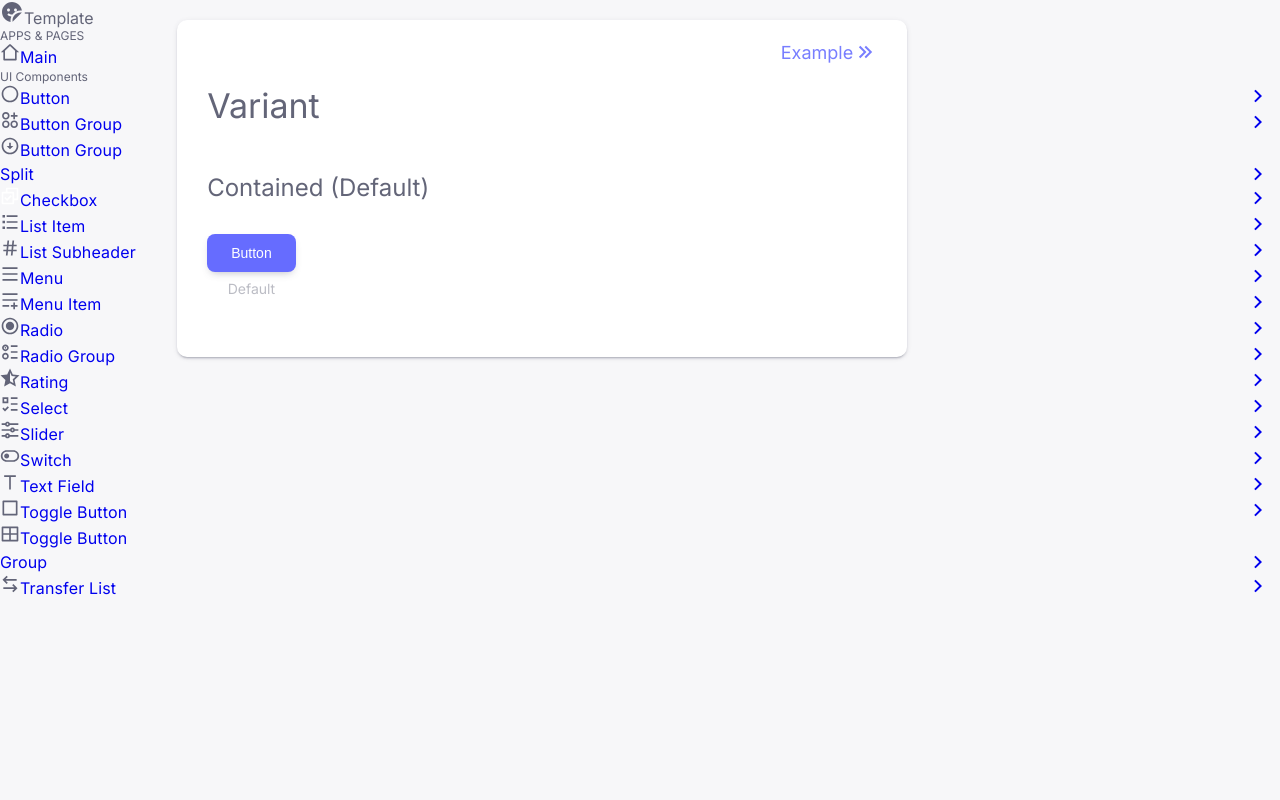
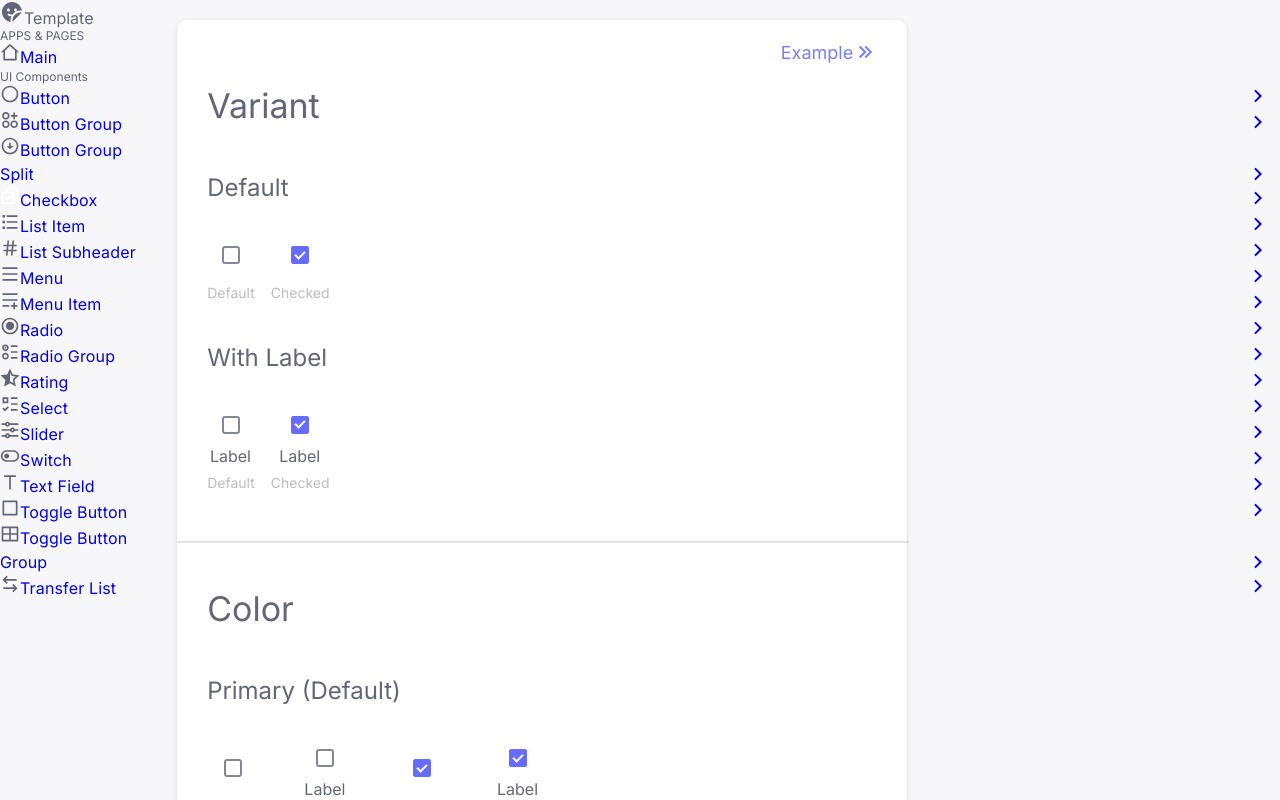
Before and after one commit to HaJaehyeong/template, a Next.js app: page /how-to-use/checkbox in a window 1280 px wide. Built offline with nearby package versions, Linux system fonts and the light colour scheme.

Commit message:
modify checkbox disabled design and add checkbox sample component

```diff
--- a/src/app/(sample)/how-to-use/(ui-components)/checkbox/_components/checkbox-sample/checkbox-sample.tsx
+++ b/src/app/(sample)/how-to-use/(ui-components)/checkbox/_components/checkbox-sample/checkbox-sample.tsx
@@ -1,4 +1,4 @@
-import UiButton from '@/ui/button/button';
+import UiCheckBox from '@/ui/checkbox/checkbox';
 import { memo } from 'react';
 import styles from './checkbox-sample.module.scss';
 
@@ -7,11 +7,241 @@ const CheckboxSample: React.FC = () => {
     <>
       <div>
         <h4>Variant</h4>
-        <h5>Contained (Default)</h5>
+        <h5>Default</h5>
         <div className={styles.variant}>
           <div className={styles.item}>
-            <UiButton value="Button" />
+            <UiCheckBox />
             <label>Default</label>
+          </div>
+          <div className={styles.item}>
+            <UiCheckBox checked />
+            <label>Checked</label>
+          </div>
+        </div>
+        <h5>With Label</h5>
+        <div className={styles.variant}>
+          <div className={styles.item}>
+            <UiCheckBox label="Label" />
+            <label>Default</label>
+          </div>
+          <div className={styles.item}>
+            <UiCheckBox label="Label" checked />
+            <label>Checked</label>
+          </div>
+        </div>
+
+        <hr />
+
+        <h4>Color</h4>
+        <h5>Primary (Default)</h5>
+        <div className={styles.color}>
+          <div className={styles.item}>
+            <UiCheckBox />
+            <label>Primary</label>
+          </div>
+          <div className={styles.item}>
+            <UiCheckBox label="Label" />
+            <label>With Label</label>
+          </div>
+          <div className={styles.item}>
+            <UiCheckBox checked />
+            <label>Checked</label>
+          </div>
+          <div className={styles.item}>
+            <UiCheckBox label="Label" checked />
+            <label>With Label</label>
+          </div>
+        </div>
+        <h5>Secondary</h5>
+        <div className={styles.color}>
+          <div className={styles.item}>
+            <UiCheckBox color="secondary" />
+            <label>Secondary</label>
+          </div>
+          <div className={styles.item}>
+            <UiCheckBox label="Label" color="secondary" />
+            <label>With Label</label>
+          </div>
+          <div className={styles.item}>
+            <UiCheckBox color="secondary" checked />
+            <label>Checked</label>
+          </div>
+          <div className={styles.item}>
+            <UiCheckBox color="secondary" label="Label" checked />
+            <label>With Label</label>
+          </div>
+        </div>
+        <h5>Info</h5>
+        <div className={styles.color}>
+          <div className={styles.item}>
+            <UiCheckBox color="info" />
+            <label>Info</label>
+          </div>
+          <div className={styles.item}>
+            <UiCheckBox label="Label" color="info" />
+            <label>With Label</label>
+          </div>
+          <div className={styles.item}>
+            <UiCheckBox color="info" checked />
+            <label>Checked</label>
+          </div>
+          <div className={styles.item}>
+            <UiCheckBox color="info" label="Label" checked />
+            <label>With Label</label>
+          </div>
+        </div>
+        <h5>Success</h5>
+        <div className={styles.color}>
+          <div className={styles.item}>
+            <UiCheckBox color="success" />
+            <label>Success</label>
+          </div>
+          <div className={styles.item}>
+            <UiCheckBox label="Label" color="success" />
+            <label>With Label</label>
+          </div>
+          <div className={styles.item}>
+            <UiCheckBox color="success" checked />
+            <label>Checked</label>
+          </div>
+          <div className={styles.item}>
+            <UiCheckBox color="success" label="Label" checked />
+            <label>With Label</label>
+          </div>
+        </div>
+        <h5>Warning</h5>
+        <div className={styles.color}>
+          <div className={styles.item}>
+            <UiCheckBox color="warning" />
+            <label>Warning</label>
+          </div>
+          <div className={styles.item}>
+            <UiCheckBox label="Label" color="warning" />
+            <label>With Label</label>
+          </div>
+          <div className={styles.item}>
+            <UiCheckBox color="warning" checked />
+            <label>Checked</label>
+          </div>
+          <div className={styles.item}>
+            <UiCheckBox color="warning" label="Label" checked />
+            <label>With Label</label>
+          </div>
+        </div>
+        <h5>Error</h5>
+        <div className={styles.color}>
+          <div className={styles.item}>
+            <UiCheckBox color="error" />
+            <label>Error</label>
+          </div>
+          <div className={styles.item}>
+            <UiCheckBox label="Label" color="error" />
+            <label>With Label</label>
+          </div>
+          <div className={styles.item}>
+            <UiCheckBox color="error" checked />
+            <label>Checked</label>
+          </div>
+          <div className={styles.item}>
+            <UiCheckBox color="error" label="Label" checked />
+            <label>With Label</label>
+          </div>
+        </div>
+
+        <hr />
+
+        <h4>Size</h4>
+        <h5>Small</h5>
+        <div className={styles.size}>
+          <div className={styles.item}>
+            <UiCheckBox size="s" />
+            <label>Small</label>
+          </div>
+          <div className={styles.item}>
+            <UiCheckBox label="Label" size="s" checked />
+            <label>Checked</label>
+          </div>
+        </div>
+        <h5>Medium (Default)</h5>
+        <div className={styles.size}>
+          <div className={styles.item}>
+            <UiCheckBox />
+            <label>Medium</label>
+          </div>
+          <div className={styles.item}>
+            <UiCheckBox label="Label" checked />
+            <label>Checked</label>
+          </div>
+        </div>
+        <h5>Large</h5>
+        <div className={styles.size}>
+          <div className={styles.item}>
+            <UiCheckBox size="l" />
+            <label>Large</label>
+          </div>
+          <div className={styles.item}>
+            <UiCheckBox label="Label" size="l" checked />
+            <label>Checked</label>
+          </div>
+        </div>
+
+        <hr />
+
+        <h4>State</h4>
+        <h5>Default</h5>
+        <div className={styles.state}>
+          <div className={styles.item}>
+            <UiCheckBox />
+            <label>Default</label>
+          </div>
+          <div className={styles.item}>
+            <UiCheckBox label="Label" />
+            <label>With Label</label>
+          </div>
+        </div>
+        <h5>Checked</h5>
+        <div className={styles.state}>
+          <div className={styles.item}>
+            <UiCheckBox checked />
+            <label>Default</label>
+          </div>
+          <div className={styles.item}>
+            <UiCheckBox label="Label" checked />
+            <label>With Label</label>
+          </div>
+        </div>
+        <h5>Indeterminate</h5>
+        <div className={styles.state}>
+          <div className={styles.item}>
+            <UiCheckBox checked indeterminate />
+            <label>Default</label>
+          </div>
+          <div className={styles.item}>
+            <UiCheckBox label="Label" checked indeterminate />
+            <label>With Label</label>
+          </div>
+        </div>
+        <h5>Disabled</h5>
+        <div className={styles.state}>
+          <div className={styles.item}>
+            <UiCheckBox disabled />
+            <label>Default</label>
+          </div>
+          <div className={styles.item}>
+            <UiCheckBox label="Label" disabled />
+            <label>With Label</label>
+          </div>
+        </div>
+
+        <h5>Checked Disabled</h5>
+        <div className={styles.state}>
+          <div className={styles.item}>
+            <UiCheckBox checked disabled />
+            <label>Default</label>
+          </div>
+          <div className={styles.item}>
+            <UiCheckBox label="Label" checked disabled />
+            <label>With Label</label>
           </div>
         </div>
       </div>
--- a/src/styles/inputs.scss
+++ b/src/styles/inputs.scss
@@ -103,6 +103,9 @@ input[type="checkbox"]:disabled:checked {
 input[type="checkbox"]:disabled:checked::before {
   background-color: var(--action-disabled) !important;
   border-color: var(--action-disabled) !important;
+}
+input[type="checkbox"]:disabled:checked::after {
+  border-color: var(--action-disabled);
 }
 input[type="checkbox"]:indeterminate::after {
   content: "";
```
